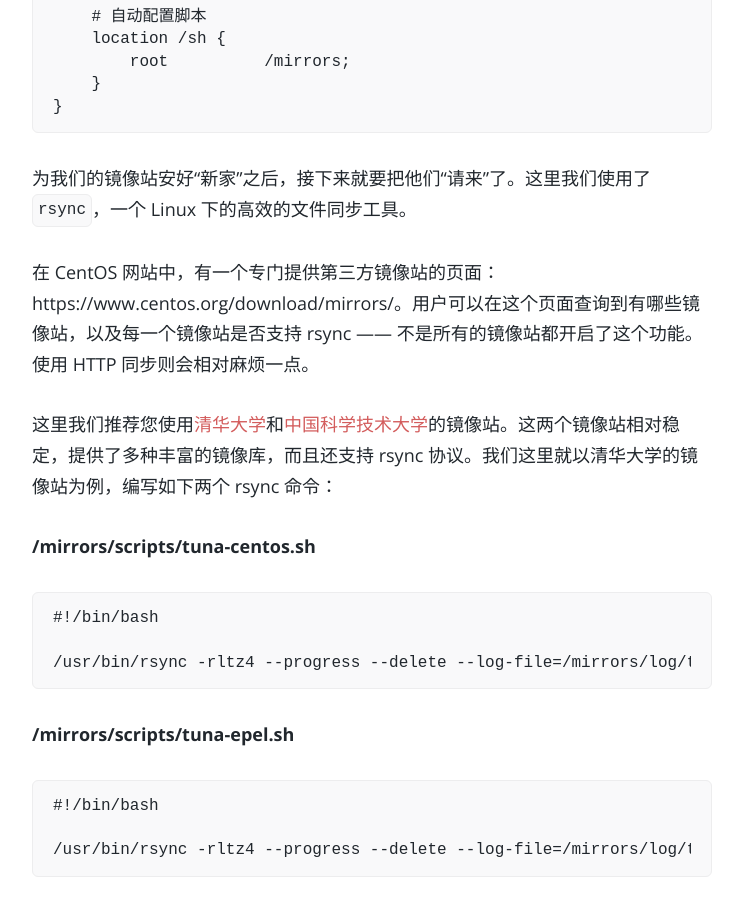
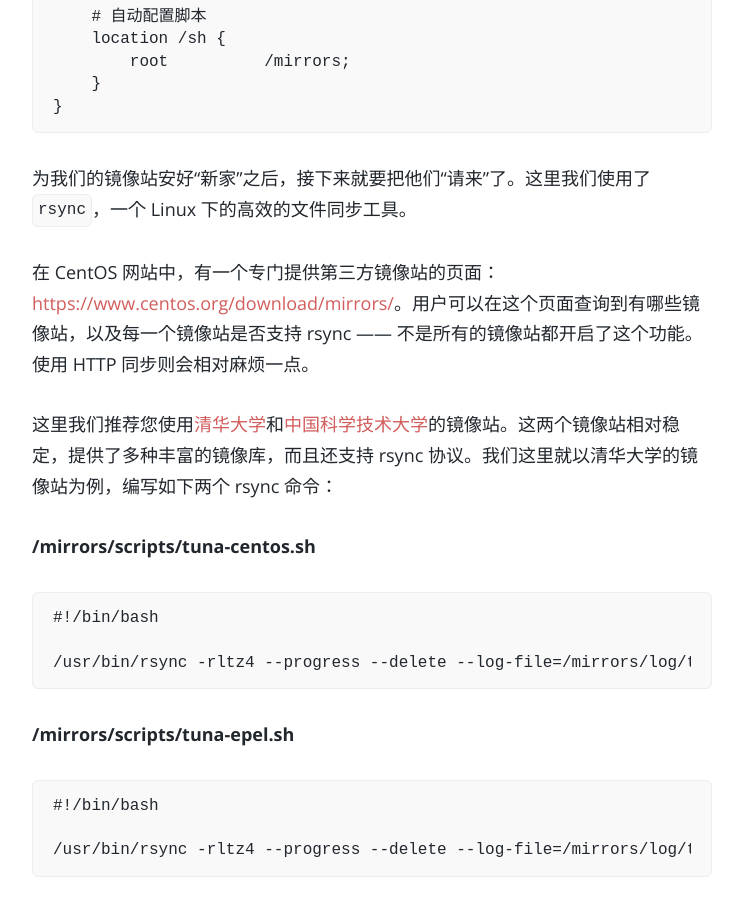
Before and after one commit to colinleefish/colinleefish.github.io, a Jekyll site: the page built from _posts/2016-11-15-how-to-set-up-a-centos-mirror-site.md, in a window 1280 px wide and 900 px high, scrolled down 3333 px. Shown: the whole window, without its empty margins (268-1011 px from the left). Built offline with Jekyll 4.4.1, drawn with Linux system fonts in a browser that asks for light colours; comment, search, counter and statistics services are not loaded; part of the change alters nothing that is shown.

Commit message:
Fixed Typo.

```diff
--- a/_posts/2016-11-15-how-to-set-up-a-centos-mirror-site.md
+++ b/_posts/2016-11-15-how-to-set-up-a-centos-mirror-site.md
@@ -84,7 +84,7 @@ server {
 
 为我们的镜像站安好“新家”之后，接下来就要把他们“请来”了。这里我们使用了 `rsync`，一个 Linux 下的高效的文件同步工具。
 
-在 CentOS 网站中，有一个专门提供第三方镜像站的页面：https://www.centos.org/download/mirrors/。用户可以在这个页面查询到有哪些镜像站，以及每一个镜像站是否支持 rsync —— 不是所有的镜像站都开启了这个功能。使用 HTTP 同步则会相对麻烦一点。
+在 CentOS 网站中，有一个专门提供第三方镜像站的页面：[https://www.centos.org/download/mirrors/](https://www.centos.org/download/mirrors/)。用户可以在这个页面查询到有哪些镜像站，以及每一个镜像站是否支持 rsync —— 不是所有的镜像站都开启了这个功能。使用 HTTP 同步则会相对麻烦一点。
 
 这里我们推荐您使用[清华大学](https://mirrors.tuna.tshinghua.edu.cn)和[中国科学技术大学](https://mirrors.ustc.edu.cn)的镜像站。这两个镜像站相对稳定，提供了多种丰富的镜像库，而且还支持 rsync 协议。我们这里就以清华大学的镜像站为例，编写如下两个 rsync 命令：
 
```
